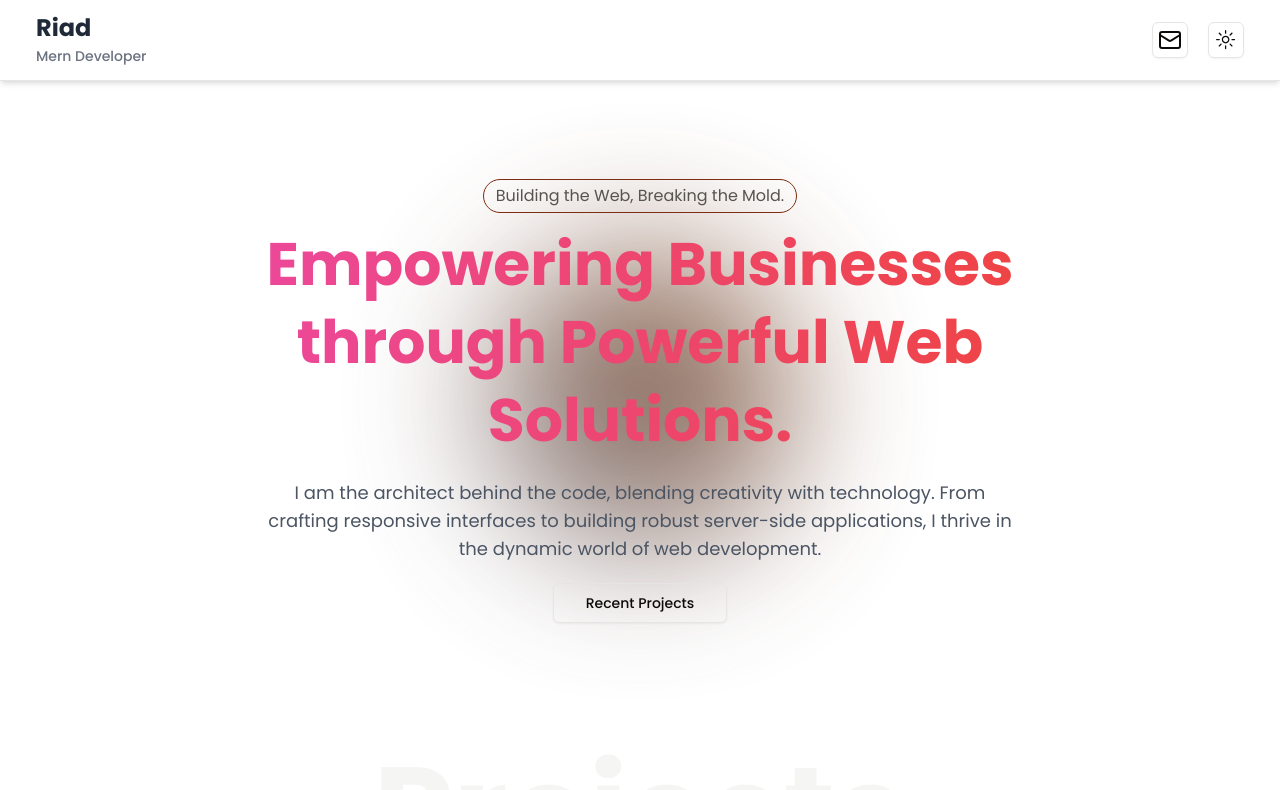
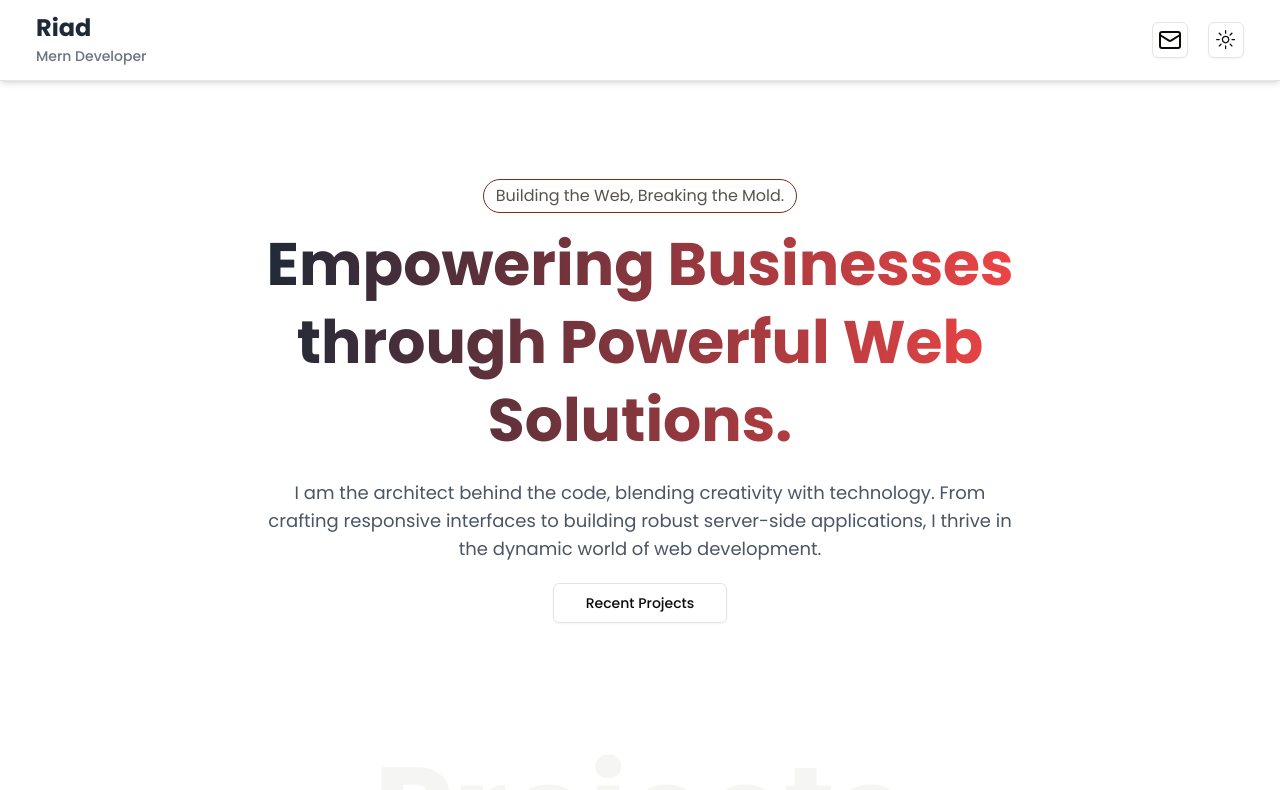
Before and after one commit to shariar-hriad/portfolio-NextJs, a Next.js app: page / in a window 1280 px wide. Shown: the top 790 px of the page. Built offline with nearby package versions, Linux system fonts and the light colour scheme; no server answers; the database is empty.

Commit message:
Fixing Gradient of Hero Title

```diff
--- a/components/sections/Hero.tsx
+++ b/components/sections/Hero.tsx
@@ -16,7 +16,7 @@ const Hero: FC<HeroProps> = () => {
                         <span className='mb-3 inline-block rounded-full border border-orange-900 px-3 py-1 text-stone-600 dark:text-stone-100'>
                             Building the Web, Breaking the Mold.
                         </span>
-                        <h1 className='relative mb-3 bg-gradient-to-r from-pink-500 to-red-500 bg-clip-text text-4xl font-semibold leading-normal text-transparent lg:mb-5 lg:text-6xl lg:font-bold lg:leading-[1.3]'>
+                        <h1 className='relative mb-3 bg-gradient-to-r from-gray-800 to-red-500 bg-clip-text text-4xl font-semibold leading-normal text-transparent dark:from-pink-500 dark:to-red-500 lg:mb-5 lg:text-6xl lg:font-bold lg:leading-[1.3]'>
                             Empowering Businesses through Powerful Web
                             Solutions.
                         </h1>
@@ -37,7 +37,7 @@ const Hero: FC<HeroProps> = () => {
                             Recent Projects
                         </Link>
                     </div>
-                    <div className='absolute left-1/2 top-1/2 -z-[1] h-[300px] w-[300px] -translate-x-1/2 -translate-y-1/2 rounded-full bg-gradient-to-tr from-zinc-500 to-amber-900 opacity-80 blur-[72px]' />
+                    <div className='absolute left-1/2 top-1/2 -z-[1] h-[300px] w-[300px] -translate-x-1/2 -translate-y-1/2 rounded-full to-amber-900 opacity-80 blur-[72px] dark:bg-gradient-to-tr dark:from-zinc-500' />
                 </div>
             </Container>
         </section>
```
